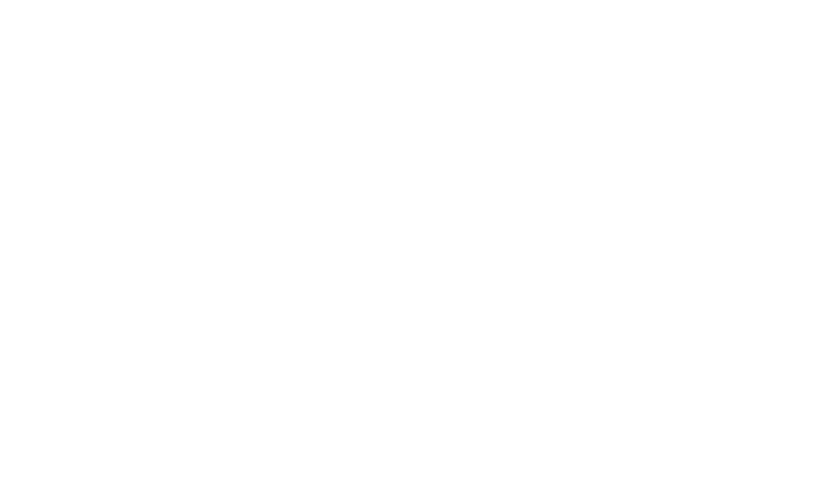
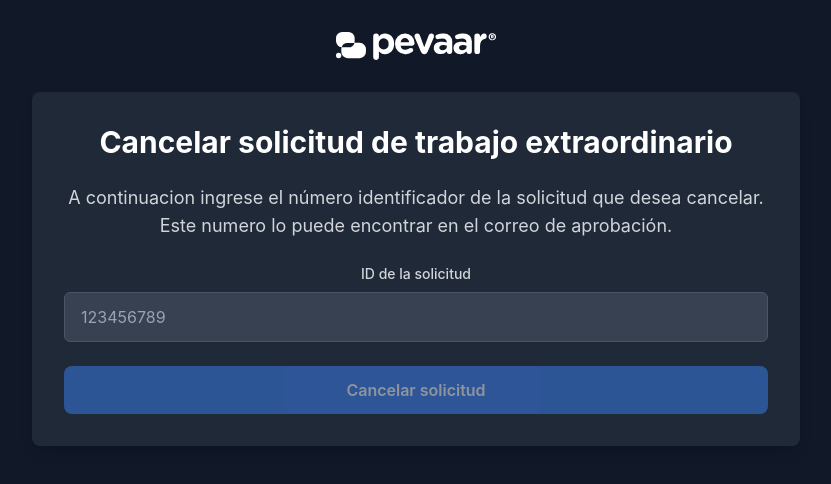
Before and after one commit to PevaarSF25/formulario-hogar-salud-trabajo-extraordinario, a React (Vite) app: page /cancel in a window 1280 px wide. Before the commit this address had no page. Shown: the top 484 px of the page, without its empty margins (224-1055 px from the left). Built offline with nearby package versions, Linux system fonts and the light colour scheme.

Commit message:
Adding cancel request view

```diff
--- a/src/App.tsx
+++ b/src/App.tsx
@@ -3,6 +3,7 @@ import Form from './Form'
 import { BrowserRouter as Router, Routes, Route, useLocation, Navigate } from "react-router-dom";
 import ConfigPage from "./ConfigPage";
 import NotFound from './components/NotFound';
+import CancelPage from './CancelPage';
 
 
 const ProtectedForm: React.FC = () => {
@@ -25,6 +26,8 @@ function App() {
         {/* Ruta para la página de configuración del administrador */}
         <Route path="/config" element={<ConfigPage />} />
 
+        <Route path="/cancel" element={<CancelPage />} />
+
         <Route path="/" element={<ProtectedForm />} />
 
         {/* Ruta para el formulario que verá el usuario final */}
--- /dev/null
+++ b/src/CancelPage.tsx
@@ -0,0 +1,88 @@
+import { useEffect, useState } from "react";
+import pevaar from './assets/pevaar.svg';
+
+const CancelPage = () => {
+  const [url, setUrl] = useState<string>("");
+
+  const [error, setError] = useState<string | null>(null);
+
+  useEffect(() => {
+
+    setError(null);
+  }, []);
+
+  const generarEnlace = () => {
+    try {
+      if(url === "" || url === null) setError('Url no valida');
+      const encodedUrl = encodeURIComponent(url);
+      const link = `https://formulario-hogar-salud-trabajo-extraordinario.vercel.app/?connectionUrl=${encodedUrl}`;
+      console.log(link);
+      setUrl("");
+      setError(null);
+    } catch (err) {
+      setError(err instanceof Error ? err.message : 'An error occurred');
+    }
+  };
+
+
+
+  return (
+    <div className="min-h-screen relative">
+      <div className="bg-gray-100 dark:bg-gray-900 min-h-screen transition-colors duration-300">
+        <div className="container mx-auto pb-8 px-4">
+          <img
+            src={pevaar}
+            alt="logo"
+            className="w-40 py-8 mx-auto"
+          />
+          <div className="max-w-3xl px-8 py-8 mx-auto bg-white dark:bg-gray-800 shadow-lg rounded-lg overflow-hidden transition-colors duration-300">
+            <h1 className="text-3xl font-bold text-gray-900 dark:text-white mb-6">
+              Cancelar solicitud de trabajo extraordinario
+            </h1>
+            <p className="text-gray-700 dark:text-gray-300 text-lg mb-6">
+              A continuacion ingrese el número identificador de la solicitud que desea cancelar. Este numero lo puede encontrar en el correo de aprobación.
+            </p>
+
+            {error && (
+              <div className="bg-red-100 border border-red-400 text-red-700 px-4 py-3 rounded-md mb-6">
+                {error}
+              </div>
+            )}
+
+            <div className="space-y-6">
+              <div>
+                <label
+                  htmlFor="connectionUrl"
+                  className="block text-sm font-medium text-gray-700 dark:text-gray-300 mb-2"
+                >
+                  ID de la solicitud
+                </label>
+                <input
+                  type="text"
+                  required
+                  id="connectionUrl"
+                  value={url}
+                  onChange={(e) => setUrl(e.target.value)}
+                  className="w-full px-4 py-3 border border-gray-300 dark:border-gray-600 rounded-md shadow-sm focus:outline-none focus:ring-2 focus:ring-blue-500 focus:border-blue-500 bg-white dark:bg-gray-700 text-gray-900 dark:text-white transition-colors duration-300"
+                  placeholder="123456789"
+                />
+              </div>
+              <button
+                onClick={generarEnlace}
+                disabled={!url}
+                className="w-full py-3 bg-blue-500 text-white font-semibold rounded-lg hover:bg-blue-600 transition-colors duration-300 disabled:opacity-50 disabled:cursor-not-allowed"
+              >
+                Cancelar solicitud
+              </button>
+            </div>
+
+
+          </div>
+        </div>
+      </div>
+    </div>
+  );
+
+};
+
+export default CancelPage;
--- a/src/Form.tsx
+++ b/src/Form.tsx
@@ -71,6 +71,10 @@ export const Form: React.FC<FormProps> = ({ connectionUrl }: FormProps) => {
     window.location.reload()
   }
 
+  const cancelarSolicitud = () => {
+    window.location.href = '/cancel';
+  }
+
   const handleSubmit = async (e: React.FormEvent<HTMLFormElement>) => {
     e.preventDefault()
 
@@ -118,6 +122,12 @@ export const Form: React.FC<FormProps> = ({ connectionUrl }: FormProps) => {
             <div className="p-6 border-b border-gray-200 dark:border-gray-700 flex justify-between items-center">
               <h1 className="text-3xl font-bold text-gray-900 dark:text-white">Formulario de Trabajo Extraordinario</h1>
               <button
+                    onClick={cancelarSolicitud}
+                    className="mr-50 bg-red-600 text-white font-semibold rounded-lg hover:bg-red-700 transition-all duration-300 shadow-md focus:outline-none focus:ring-2 focus:ring-red-500"
+                  >
+                    Cancelar solicitud
+                  </button>
+<button
                 onClick={() => setDarkMode(!darkMode)}
                 className="p-2 rounded-full bg-gray-200 dark:bg-gray-700 text-gray-800 dark:text-gray-200 transition-colors duration-300"
                 aria-label="Toggle dark mode"
--- a/src/index.css
+++ b/src/index.css
@@ -20,3 +20,7 @@
 .w-150{
   width: 150px;
 }
+
+.mr-50{
+  margin-right: 50px;
+}
```
